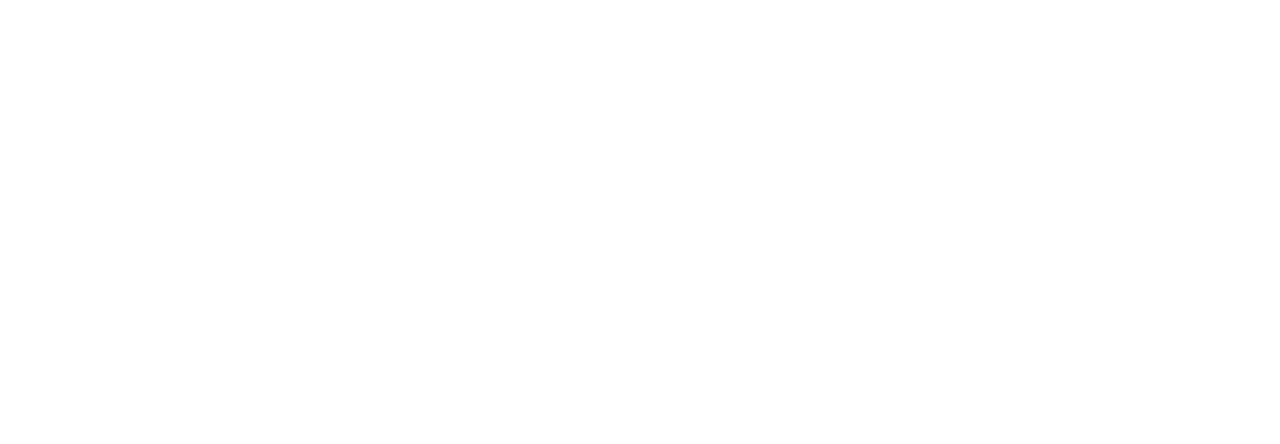
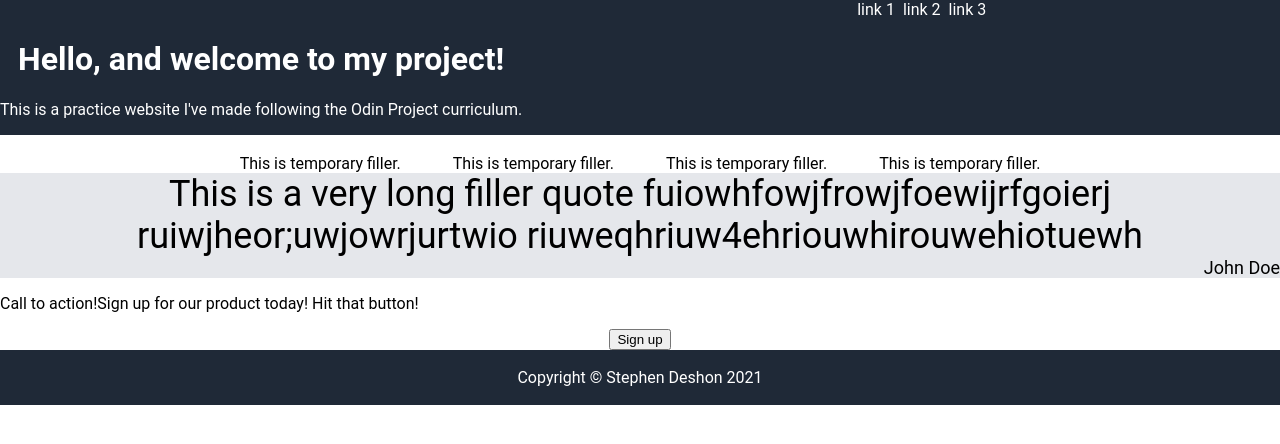
Before and after one commit to stvdeshon/Odin-Landing-Page, a plain HTML site: page index.html in a window 1280 px wide. Drawn offline with Linux system fonts and the light colour scheme.

Commit message:
Edit the HTML and CSS docs

```diff
--- a/index.html
+++ b/index.html
@@ -4,7 +4,63 @@
         <meta charset="utf-8" />
         <title>Odin Landing Page</title>
         <meta name="viewport" content="width=device-width, initial-scale=1.0" />
+        <link rel="stylesheet" href="style.css">
     </head>
     <body>
+        <div class="header">
+            <img src="" alt="">
+            <ul>
+                <li><a>link 1</a></li>
+                <li><a>link 2</a></li>
+                <li><a>link 3</a></li>
+            </ul>
+        </div>
+        <div class="main">
+            <div class="hero">
+                <div class="hero-text">
+                <h1>Hello, and welcome to my project!</h1>
+                <p>This is a practice website I've made following the Odin Project curriculum. </p>
+            </div>
+            </div>
+            <div class="boxes">
+                <div class="box">
+                    <img src="" alt="">
+                    <div class="text">This is temporary filler.</div>
+                </div>
+                <div class="box">
+                    <img src="" alt="">
+                    <div class="text">This is temporary filler.</div>
+                </div>
+                <div class="box">
+                    <img src="" alt="">
+                    <div class="text">This is temporary filler.</div>
+                </div>
+                <div class="box">
+                    <img src="" alt="">
+                    <div class="text">This is temporary filler.</div>
+                </div>
+            </div>
+            <div class="statement">
+                <div class="quote">
+                    This is a very long filler quote fuiowhfowjfrowjfoewijrfgoierj <br>
+                    ruiwjheor;uwjowrjurtwio riuweqhriuw4ehriouwhirouwehiotuewh
+                </div>
+                <div class="attribution">
+                    John Doe
+                </div>
+            </div>
+            <div class="action">
+                <div class="call"></div>
+                    <p>Call to action!</p>
+                    <p>Sign up for our product today! Hit that button!</p>
+                </div>
+                <div>
+                    <button>Sign up</button>
+                </div>
+            </div>
+        </div>
+        <div class="footer">
+            Copyright © Stephen Deshon 2021
+        </div>
     </body>
 </html>
--- a/style.css
+++ b/style.css
@@ -1,5 +1,79 @@
-* {
-    box-sizing: border-box;
-    padding: 0;
+body {
+    font-family: Roboto;
+    min-height: 100vh;
+    /* display: flex;
+    flex-direction: column; */
+    text-align: center;
     margin: 0;
 }
+
+ul {
+    display: flex;
+    list-style: none;
+    margin: 0;
+    padding: 0;
+}
+
+li {
+    margin-right: 8px;
+}
+
+.header {
+    background-color: #1F2937;
+    color: white;
+    display: flex;
+    justify-content: space-around;
+}
+
+.main {
+    display: flex;
+    flex-direction: column;
+    flex: auto;
+}
+
+.hero {
+    background-color: #1F2937;
+    color: white;
+    display: flex;
+}
+
+.boxes {
+    display: flex;
+    justify-content: center;
+    align-items: center;
+    gap: 52px;
+}
+
+.statement {
+    display: flex;
+    flex-direction: column;
+    background-color: #E5E7EB;
+}
+
+.quote {
+    font-size: 36px;
+
+}
+
+.attribution {
+    font-size: 18px;
+    display: flex;
+    justify-content: flex-end;
+}
+
+.action {
+    display: flex;
+}
+
+.call {
+    display: flex;
+    flex-direction: column;
+    flex-wrap: wrap;
+}
+
+.footer {
+ background-color: #1F2937;
+ color: white;
+ padding: 18px;
+ margin: 0;
+}
```
